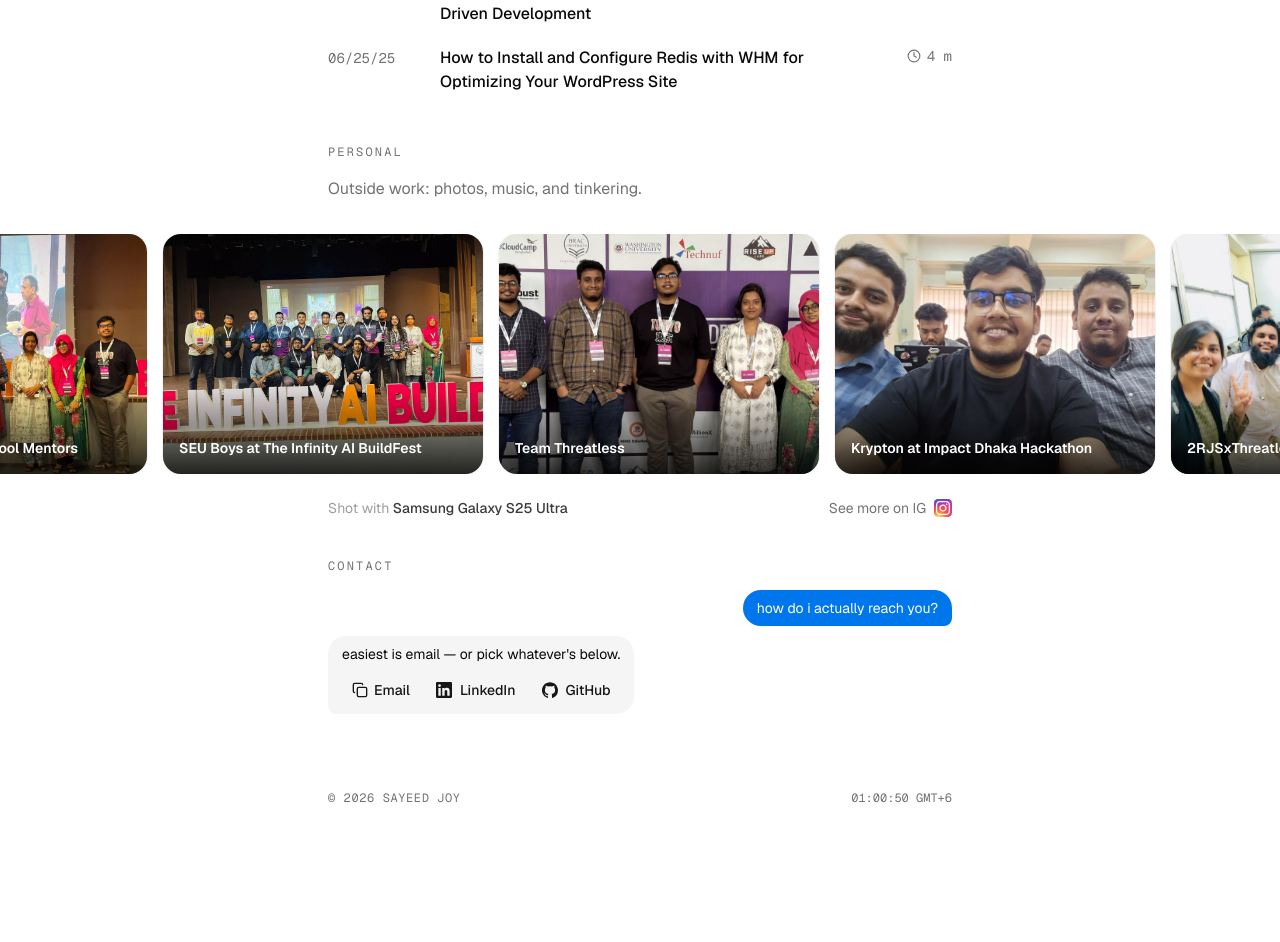
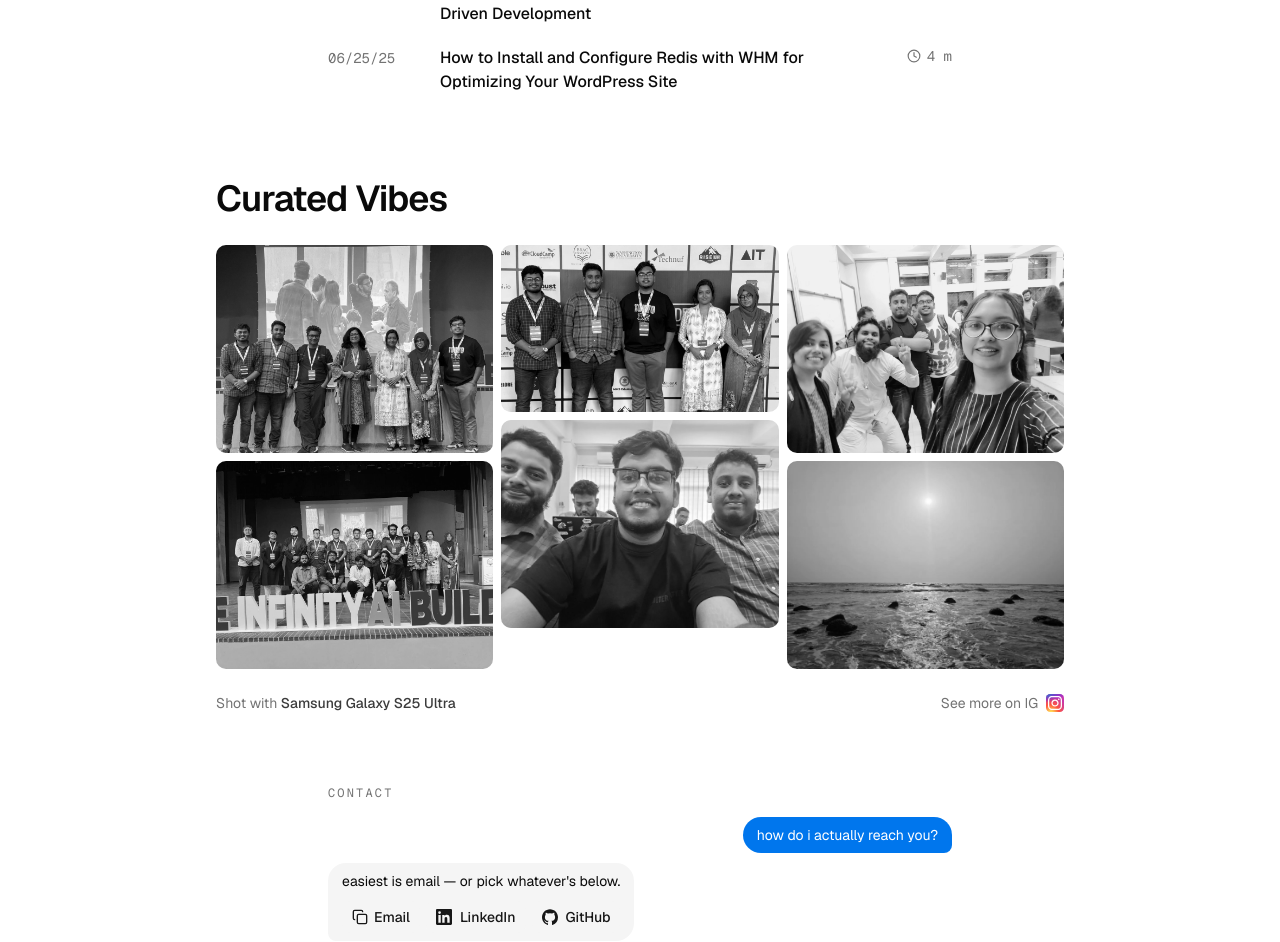
Before and after one commit to sayeedjoy/devfolio, a Next.js app: page / in a window 1280 px wide. Shown: the part 1284-2226 px from the top of the page. Before the commit the page ends 2122 px from the top, so only its background shows below. Built offline with nearby package versions, Linux system fonts and the light colour scheme; no server answers.

Commit message:
feat: replace PhotoSlider with PhotoGallery and update personal photo data

```diff
--- a/app/globals.css
+++ b/app/globals.css
@@ -142,7 +142,7 @@
     }
   html {
     @apply font-sans;
-    /* Full-bleed rows (the photo marquee) are 100vw inside a max-w-2xl
+    /* Full-bleed sections (the photo gallery) are 100vw inside a max-w-2xl
        column; clip — not hidden — keeps that from adding a page scrollbar
        without turning <html> into a scroll container and breaking sticky. */
     overflow-x: clip;
--- a/components/personal.tsx
+++ b/components/personal.tsx
@@ -1,5 +1,5 @@
-import { PhotoSlider } from "@/components/photo-slider"
-import { Section, SectionIntro, SectionLabel } from "@/components/section"
+import { PhotoGallery } from "@/components/photo-gallery"
+import { Section } from "@/components/section"
 import content from "@/data/content"
 
 function InstagramIcon({ className }: { className?: string }) {
@@ -54,16 +54,24 @@ export function Personal() {
   const shotWith = personal.photos.find((p) => p.caption)?.caption
 
   return (
-    <Section>
-      <SectionLabel>Personal</SectionLabel>
-      <SectionIntro>{personal.intro}</SectionIntro>
+    <Section
+      aria-labelledby="gallery-heading"
+      className="relative left-1/2 my-5 w-screen -translate-x-1/2 bg-background text-foreground"
+    >
+      <div className="mx-auto max-w-[896px] px-6 py-3">
+        <h2
+          id="gallery-heading"
+          className="mb-6 text-3xl leading-tight font-semibold tracking-tight sm:text-4xl"
+        >
+          Curated Vibes
+        </h2>
 
-      <PhotoSlider photos={personal.photos} />
+        <PhotoGallery photos={personal.photos} />
 
-      <div className="mt-6 flex items-center justify-between gap-2 text-xs text-muted-foreground sm:text-sm">
+        <div className="mt-6 flex flex-wrap items-center justify-between gap-3 text-xs text-muted-foreground sm:text-sm">
           {shotWith ? (
             <span>
-            <span className="text-muted-foreground/70">Shot with</span>{" "}
+              <span>Shot with</span>{" "}
               <span className="font-medium text-foreground/80">
                 {shotWith.replace(/^Shot with\s*/i, "")}
               </span>
@@ -77,13 +85,14 @@ export function Personal() {
               href={personal.instagram}
               target="_blank"
               rel="noopener noreferrer"
-            className="group inline-flex shrink-0 items-center gap-1.5 transition-colors hover:text-foreground sm:gap-2"
+              className="group inline-flex shrink-0 items-center gap-1.5 rounded-sm transition-colors hover:text-foreground focus-visible:outline-2 focus-visible:outline-offset-4 focus-visible:outline-ring sm:gap-2"
             >
               See more on IG
               <InstagramIcon className="size-4 transition-transform group-hover:-translate-y-0.5 sm:size-[18px]" />
             </a>
           ) : null}
         </div>
+      </div>
     </Section>
   )
 }
--- /dev/null
+++ b/components/photo-gallery.tsx
@@ -0,0 +1,25 @@
+import Image from "next/image"
+
+import type { Personal } from "@/data/types"
+
+export function PhotoGallery({ photos }: { photos: Personal["photos"] }) {
+  if (!photos.length) return null
+
+  return (
+    <ul className="columns-2 gap-2 sm:columns-3">
+      {photos.map((photo) => (
+        <li key={photo.src} className="group mb-2 break-inside-avoid">
+          <Image
+            src={photo.src}
+            alt={photo.title ?? photo.caption ?? "Personal photograph"}
+            width={photo.width}
+            height={photo.height}
+            quality={100}
+            sizes="(min-width: 896px) 278px, (min-width: 640px) calc((100vw - 64px) / 3), calc((100vw - 56px) / 2)"
+            className="block h-auto w-full rounded-lg grayscale transition-[filter] duration-300 group-hover:grayscale-0 motion-reduce:transition-none"
+          />
+        </li>
+      ))}
+    </ul>
+  )
+}
--- a/components/photo-slider.tsx
+++ /dev/null
@@ -1,202 +0,0 @@
-"use client"
-
-import Image from "next/image"
-import { useEffect, useRef } from "react"
-
-import { cn } from "@/lib/utils"
-
-type Photo = { src: string; caption?: string; title?: string }
-
-// Marquee speed, in CSS pixels per second. Slow enough to read a caption in
-// passing, fast enough that the row never looks frozen.
-const SPEED_MOBILE = 22
-const SPEED_DESKTOP = 34
-
-// How long the auto-scroll stays out of the way after the visitor drags,
-// flicks, or wheels the row themselves.
-const RESUME_DELAY_MS = 1600
-
-// The loop only works if one copy of the list is at least as wide as the
-// viewport — otherwise the row can't scroll far enough to reach the rewind
-// point and the browser clamps it, which reads as "the slider is broken".
-// A card is at most 320px + 16px gap, so 12 items covers a 4K screen; short
-// galleries repeat themselves to get there.
-const MIN_ITEMS_PER_COPY = 12
-
-/**
- * Full-bleed photo marquee.
- *
- * The track holds two identical copies of the list, so scrolling past the
- * width of the first copy can be rewound by exactly that width without any
- * visible seam — an infinite loop with no clones to manage.
- *
- * Motion is driven by `scrollLeft` rather than a CSS transform on purpose:
- * the row stays a real scroll container, so touch swiping, trackpad flicks,
- * and keyboard scrolling all keep working while the animation runs.
- *
- * Receives only non-sensitive photo data (src + caption/title) so the rest of
- * the dataset stays server-side.
- */
-export function PhotoSlider({ photos }: { photos: Photo[] }) {
-  const scrollerRef = useRef<HTMLDivElement>(null)
-  const trackRef = useRef<HTMLUListElement>(null)
-
-  useEffect(() => {
-    const el = scrollerRef.current
-    const track = trackRef.current
-    if (!el || !track || photos.length < 2) return
-
-    const desktop = window.matchMedia("(min-width: 640px)")
-
-    let raf = 0
-    let last = 0
-    // Sub-pixel position we own; `scrollLeft` is rounded by some browsers, so
-    // accumulating directly on it would stall at these speeds.
-    let offset = 0
-    let holdUntil = 0
-    // Set while we write `scrollLeft` ourselves, so the scroll handler can
-    // tell our own motion apart from the visitor's.
-    let syncing = false
-
-    // Each item carries its gap as a right margin, so one copy of the list
-    // measures exactly one loop period.
-    let loop = 0
-
-    const measure = () => {
-      // Never ask for more scroll than the container can actually give, or the
-      // browser clamps `scrollLeft` and the row stalls at the far end. On a
-      // correctly sized track these are equal and the rewind is invisible.
-      loop = Math.min(track.offsetWidth, el.scrollWidth - el.clientWidth)
-      if (loop > 0) offset = offset % loop
-    }
-
-    measure()
-
-    const step = (now: number) => {
-      raf = requestAnimationFrame(step)
-      const dt = last ? Math.min((now - last) / 1000, 0.05) : 0
-      last = now
-
-      if (now < holdUntil || loop <= 0) return
-
-      const speed = desktop.matches ? SPEED_DESKTOP : SPEED_MOBILE
-      offset = (offset + speed * dt) % loop
-      syncing = true
-      el.scrollLeft = offset
-    }
-
-    const onScroll = () => {
-      if (syncing) {
-        syncing = false
-        return
-      }
-      // A manual scroll: adopt its position, and rewind once it crosses into
-      // the second copy so the visitor can keep swiping forever too.
-      if (loop > 0 && el.scrollLeft >= loop) {
-        syncing = true
-        el.scrollLeft -= loop
-      }
-      offset = loop > 0 ? el.scrollLeft % loop : el.scrollLeft
-    }
-
-    const hold = () => {
-      holdUntil = Number.POSITIVE_INFINITY
-    }
-    const release = () => {
-      holdUntil = performance.now() + RESUME_DELAY_MS
-    }
-    const nudge = () => {
-      holdUntil = performance.now() + RESUME_DELAY_MS
-    }
-    // Watch both: the track sets the loop period, the scroller sets the
-    // clamp. A breakpoint change moves either one.
-    const ro = new ResizeObserver(measure)
-    ro.observe(track)
-    ro.observe(el)
-
-    el.addEventListener("scroll", onScroll, { passive: true })
-    el.addEventListener("wheel", nudge, { passive: true })
-    el.addEventListener("pointerdown", hold)
-    el.addEventListener("touchstart", hold, { passive: true })
-    window.addEventListener("pointerup", release)
-    // Touch scrolling cancels the pointer stream rather than ending it, so
-    // without this the row would stay held forever after a swipe.
-    window.addEventListener("pointercancel", release)
-    window.addEventListener("touchend", release)
-    window.addEventListener("touchcancel", release)
-
-    raf = requestAnimationFrame(step)
-
-    return () => {
-      cancelAnimationFrame(raf)
-      ro.disconnect()
-      el.removeEventListener("scroll", onScroll)
-      el.removeEventListener("wheel", nudge)
-      el.removeEventListener("pointerdown", hold)
-      el.removeEventListener("touchstart", hold)
-      window.removeEventListener("pointerup", release)
-      window.removeEventListener("pointercancel", release)
-      window.removeEventListener("touchend", release)
-      window.removeEventListener("touchcancel", release)
-    }
-  }, [photos.length])
-
-  // One copy of the row, padded out to MIN_ITEMS_PER_COPY so it always spans
-  // the viewport. The same files repeat, so this costs DOM nodes, not
-  // requests — but a gallery with more photos repeats itself less.
-  const repeat = Math.max(1, Math.ceil(MIN_ITEMS_PER_COPY / photos.length))
-  const row = Array.from({ length: repeat }, () => photos).flat()
-
-  // Two copies of that row. The second is a decorative stand-in for the first,
-  // so it stays out of the accessibility tree.
-  const copies = photos.length > 1 ? [0, 1] : [0]
-
-  return (
-    <div
-      ref={scrollerRef}
-      // Break out of the max-w-2xl column and run the row edge to edge, the
-      // way the section reads on a wide screen. `html { overflow-x: clip }`
-      // in globals.css keeps the 100vw width from adding a page scrollbar.
-      className="relative left-1/2 mt-8 w-screen -translate-x-1/2 [scrollbar-width:none] overflow-x-auto overscroll-x-contain [&::-webkit-scrollbar]:hidden"
-    >
-      <div className="flex w-max px-4 sm:px-6">
-        {copies.map((copy) => (
-          <ul
-            key={copy}
-            ref={copy === 0 ? trackRef : undefined}
-            aria-hidden={copy > 0 || undefined}
-            className="flex"
-          >
-            {row.map((photo, i) => (
-              <li key={i} className="mr-3 shrink-0 sm:mr-4">
-                <figure
-                  className={cn(
-                    "group relative overflow-hidden rounded-2xl bg-muted ring-1 ring-black/5 dark:ring-white/10",
-                    "aspect-[4/3] w-[78vw] max-w-[21rem] sm:w-72 lg:w-80"
-                  )}
-                >
-                  <Image
-                    src={photo.src}
-                    alt={copy > 0 ? "" : (photo.title ?? photo.caption ?? "")}
-                    fill
-                    quality={100}
-                    // ~78vw on mobile, a fixed print on sm+. next/image layers
-                    // the 2×/3× srcset on top so HiDPI screens stay crisp.
-                    sizes="(min-width: 1024px) 320px, (min-width: 640px) 288px, 78vw"
-                    className="object-cover transition-transform duration-700 ease-[cubic-bezier(0.22,1,0.36,1)] group-hover:scale-[1.04]"
-                  />
-
-                  {photo.title ? (
-                    <figcaption className="absolute inset-x-0 bottom-0 bg-gradient-to-t from-black/80 via-black/40 to-transparent px-4 pt-10 pb-3.5 text-sm leading-snug font-semibold text-white sm:pt-12 sm:pb-4">
-                      <span className="line-clamp-2">{photo.title}</span>
-                    </figcaption>
-                  ) : null}
-                </figure>
-              </li>
-            ))}
-          </ul>
-        ))}
-      </div>
-    </div>
-  )
-}
--- a/data/types.ts
+++ b/data/types.ts
@@ -84,9 +84,14 @@ export interface Experience {
 
 export interface Personal {
   intro: string
-  // `caption` credits the gear (surfaced once, under the row); `title` is the
-  // optional label drawn over the photo in the slider.
-  photos: { src: string; caption?: string; title?: string }[]
+  // Intrinsic dimensions reserve space for each uncropped photo.
+  photos: {
+    src: string
+    width: number
+    height: number
+    caption?: string
+    title?: string
+  }[]
   instagram?: string
   spotify?: string
 }
```
Also changed, not shown: data/personal.ts (+14 -4 lines). Lines whose indentation alone changed are shown as unchanged.
